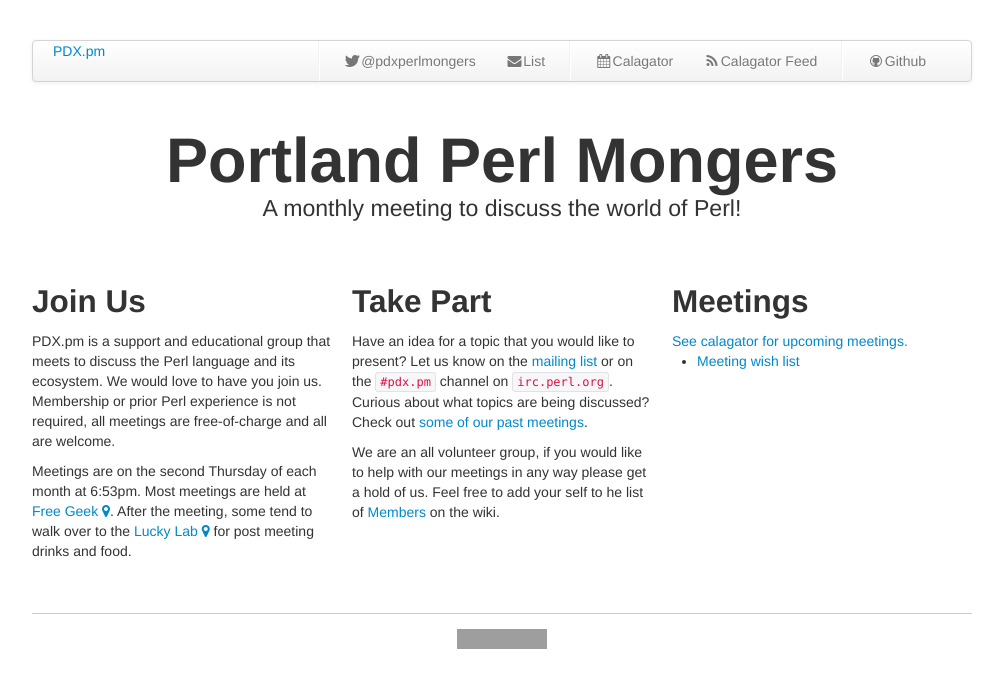
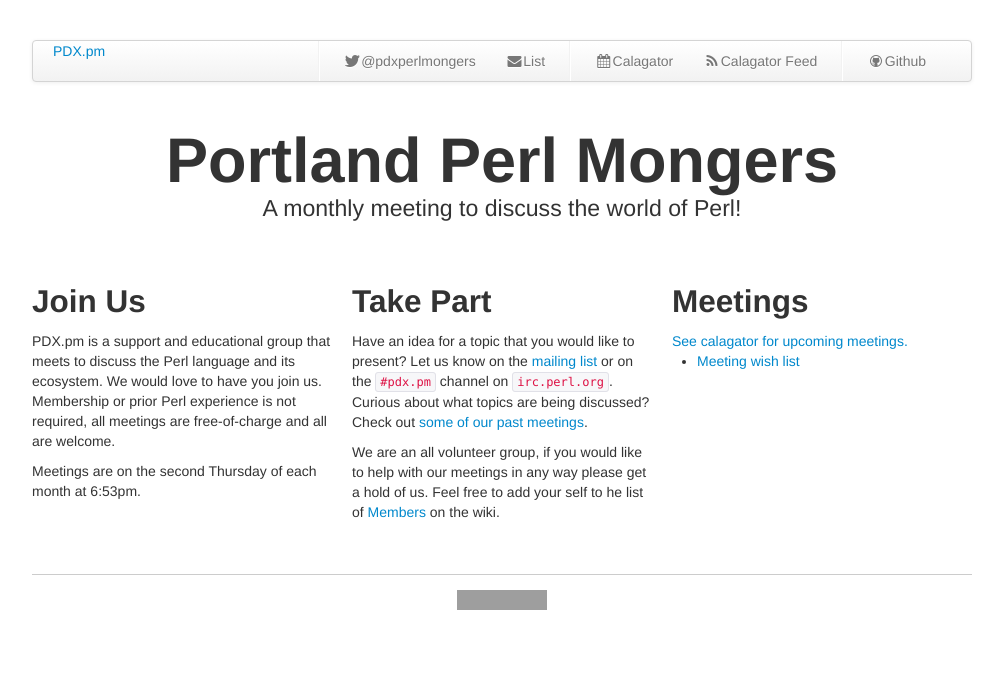
Before and after one commit to PortlandPerlMongers/portlandperlmongers.github.io, a Jekyll site: the page built from index.html, in a window 1280 px wide. Shown: the top 688 px of the page, without its empty margins (138-1141 px from the left). Built offline with Jekyll 4.4.1, drawn with Linux system fonts in a browser that asks for light colours; Markdown is read by kramdown in place of the engine named in the settings; grey boxes are pictures that could not be loaded.

Commit message:
meetings don't have a typical location right now

```diff
--- a/_includes/_joinus.html
+++ b/_includes/_joinus.html
@@ -7,9 +7,4 @@
 </p>
 <p>
   Meetings are on the second Thursday of each month at 6:53pm.
-  Most meetings are held at
-  <a href='http://www.freegeek.org'>Free&nbsp;Geek</a><a href='http://calagator.org/venues/202389965'>&nbsp;<i class="icon-map-marker"></i></a>.
-  After the meeting, some tend to walk over to the
-  <a href='http://luckylab.com'>Lucky&nbsp;Lab</a><a href='http://calagator.org/venues/202390282'>&nbsp;<i class="icon-map-marker"></i></a>
-  for post meeting drinks and food.
 </p>
```
